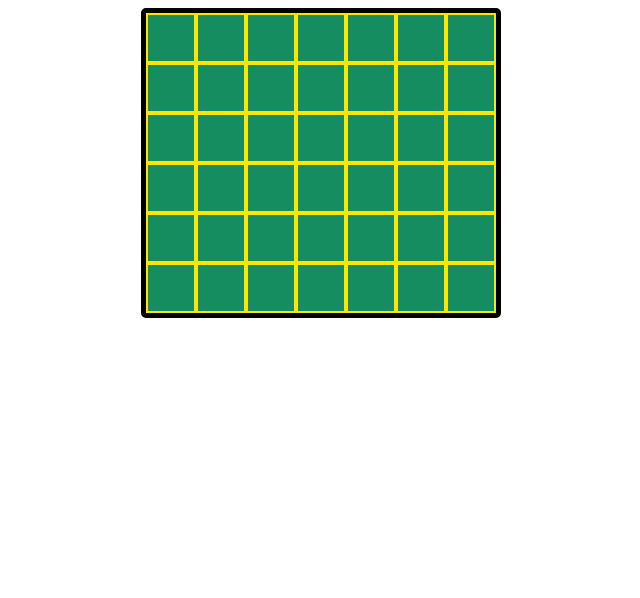
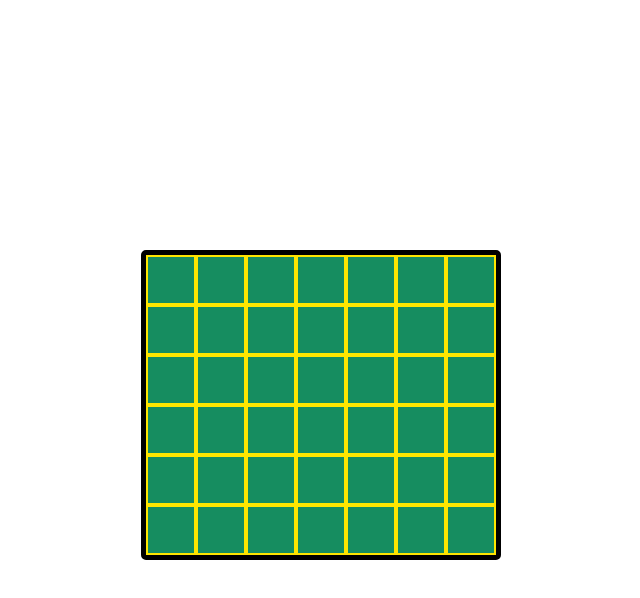
Before and after one commit to michael-lugashi/MVC-Connect-4, a plain HTML site: page src/index.html in a window 1280 px wide. Shown: the whole page, without its empty margins (327-967 px from the left). Drawn offline with Linux system fonts and the light colour scheme.

Commit message:
centered project vertically

```diff
--- a/src/style.css
+++ b/src/style.css
@@ -2,6 +2,7 @@ body {
   font-family: Helvetica, Arial, sans-serif;
 }
 #root {
+  margin-top: calc(50vh - 150px);
   margin-left: calc(50vw - 180px);
 }
 .board {
```
